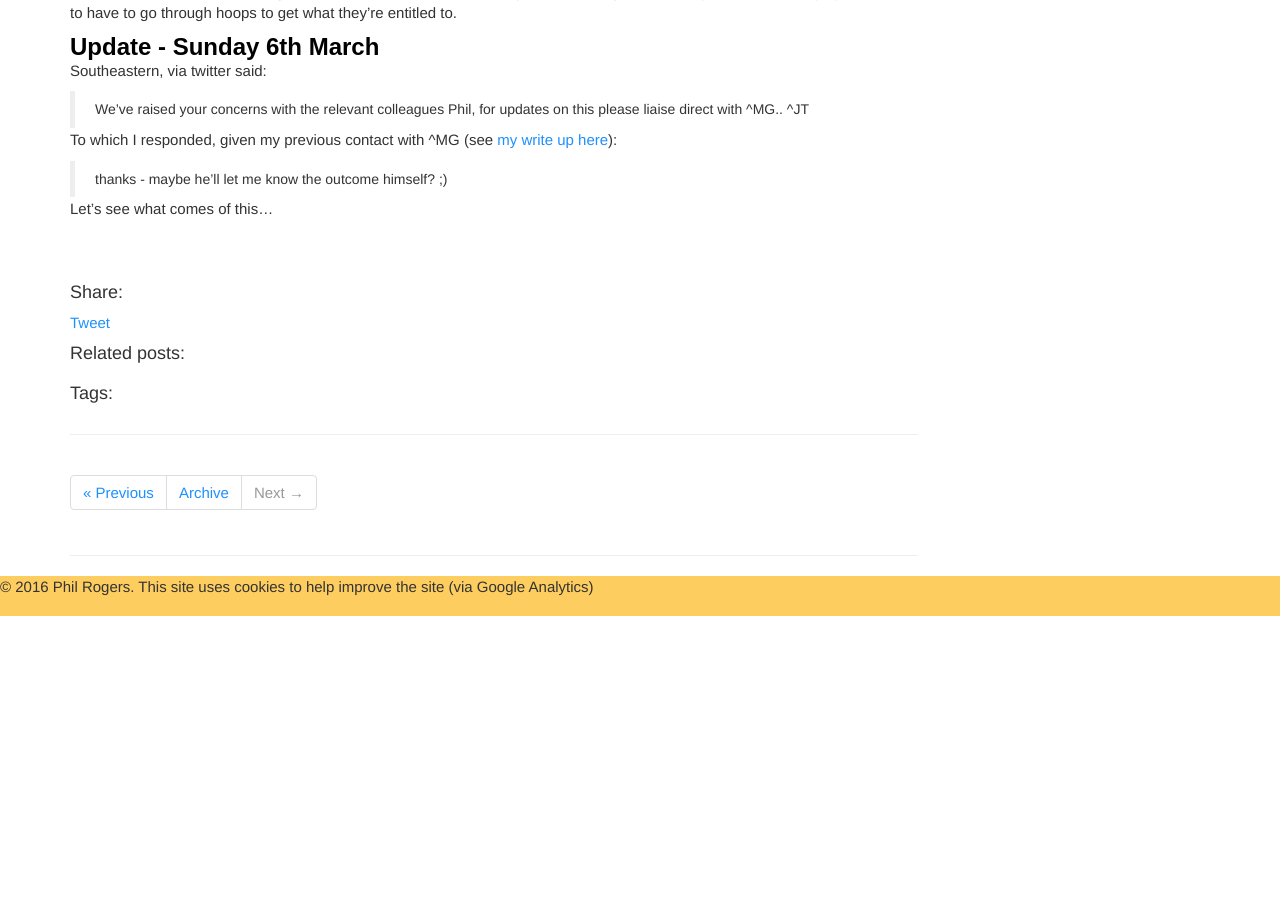
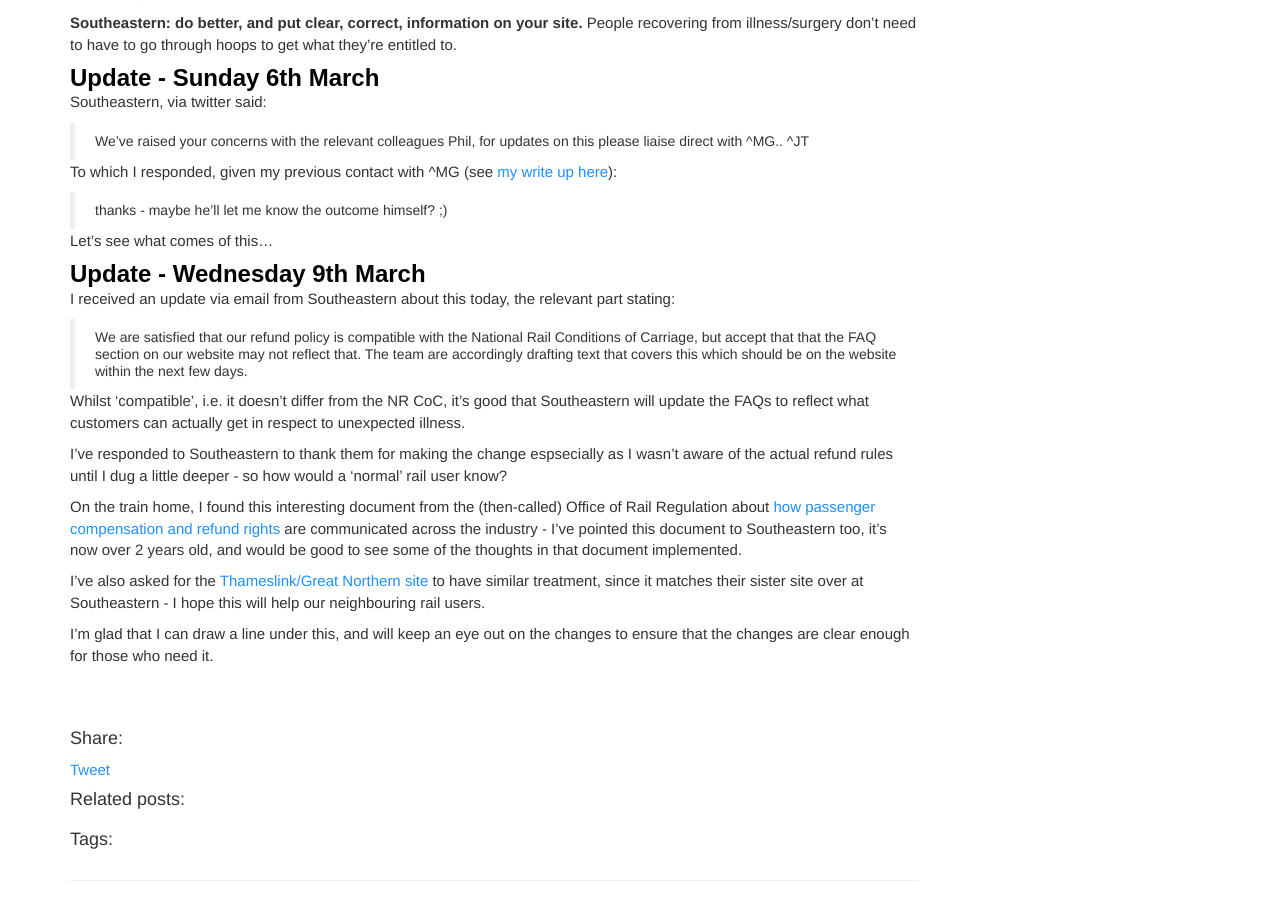
Before and after one commit to serailaction/serailaction.github.io, a Jekyll site: the page built from _posts/2016-03-05-Clarity-over-ticket-refunds.md, in a window 1280 px wide and 900 px high, scrolled down 3118 px. Built offline with Jekyll 4.4.1, drawn with Linux system fonts in a browser that asks for light colours; nearby versions of some CDN libraries; comment, search, counter and statistics services are not loaded; before the commit the page ends 3734 px from its top, so only the background shows below that; some of the changed text lies outside the part shown.

Commit message:
second update
added southeastern’s response

```diff
--- a/_posts/2016-03-05-Clarity-over-ticket-refunds.md
+++ b/_posts/2016-03-05-Clarity-over-ticket-refunds.md
@@ -18,6 +18,8 @@
 So...whilst stuck in hospital, and enjoying the fact I wouldn't have to take a Southeastern service, I was thinking...surely I can get a refund?
 
 And that's when I realised that what Southeastern have on their website is lacking the information needed to get a proper refund...
+
+<b>(Latest update: Wednesday 9th March)</b>
 
 SPLIT_HERE
 
@@ -88,3 +90,19 @@
 > thanks - maybe he’ll let me know the outcome himself? ;)
 
 Let's see what comes of this...
+
+### Update - Wednesday 9th March
+
+I received an update via email from Southeastern about this today, the relevant part stating:
+
+> We are satisfied that our refund policy is compatible with the National Rail Conditions of Carriage, but accept that that the FAQ section on our website may not reflect that.  The team are accordingly drafting text that covers this which should be on the website within the next few days.
+
+Whilst 'compatible', i.e. it doesn't differ from the NR CoC, it's good that Southeastern will update the FAQs to reflect what customers can actually get in respect to unexpected illness.
+
+I've responded to Southeastern to thank them for making the change espsecially as I wasn't aware of the actual refund rules until I dug a little deeper - so how would a 'normal' rail user know?
+
+On the train home, I found this interesting document from the (then-called) Office of Rail Regulation about [how passenger compensation and refund rights](http://orr.gov.uk/__data/assets/pdf_file/0014/10670/passenger-compensation-and-refunds-report-2014-02-21.pdf) are communicated across the industry - I've pointed this document to Southeastern too, it's now over 2 years old, and would be good to see some of the thoughts in that document implemented.
+
+I've also asked for the [Thameslink/Great Northern site](http://www.thameslinkrailway.com/contact-us/frequently-asked-questions/tickets-faqs/#l) to have similar treatment, since it matches their sister site over at Southeastern - I hope this will help our neighbouring rail users.
+
+I'm glad that I can draw a line under this, and will keep an eye out on the changes to ensure that the changes are clear enough for those who need it.
```
Also changed, not shown: 1 other file.
